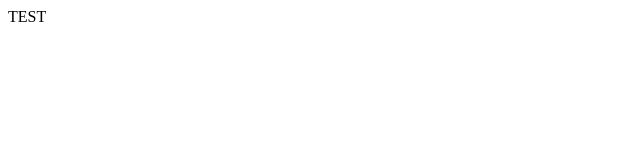
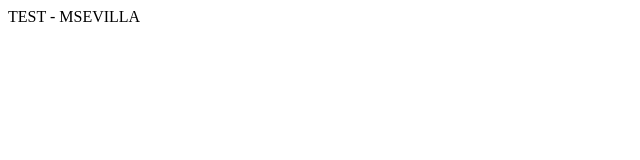
Before and after one commit to jbarrantesweb/jbarrantesweb.github.io, a plain HTML site: page index.html in a window 1280 px wide. Shown: the whole page, without its empty margins (0-640 px from the left). Drawn offline with Linux system fonts and the light colour scheme.

Commit message:
Modificado index.html

```diff
--- a/index.html
+++ b/index.html
@@ -6,6 +6,6 @@
     <title>Document</title>
 </head>
 <body>
-    TEST
+    TEST - MSEVILLA
 </body>
 </html>
```
